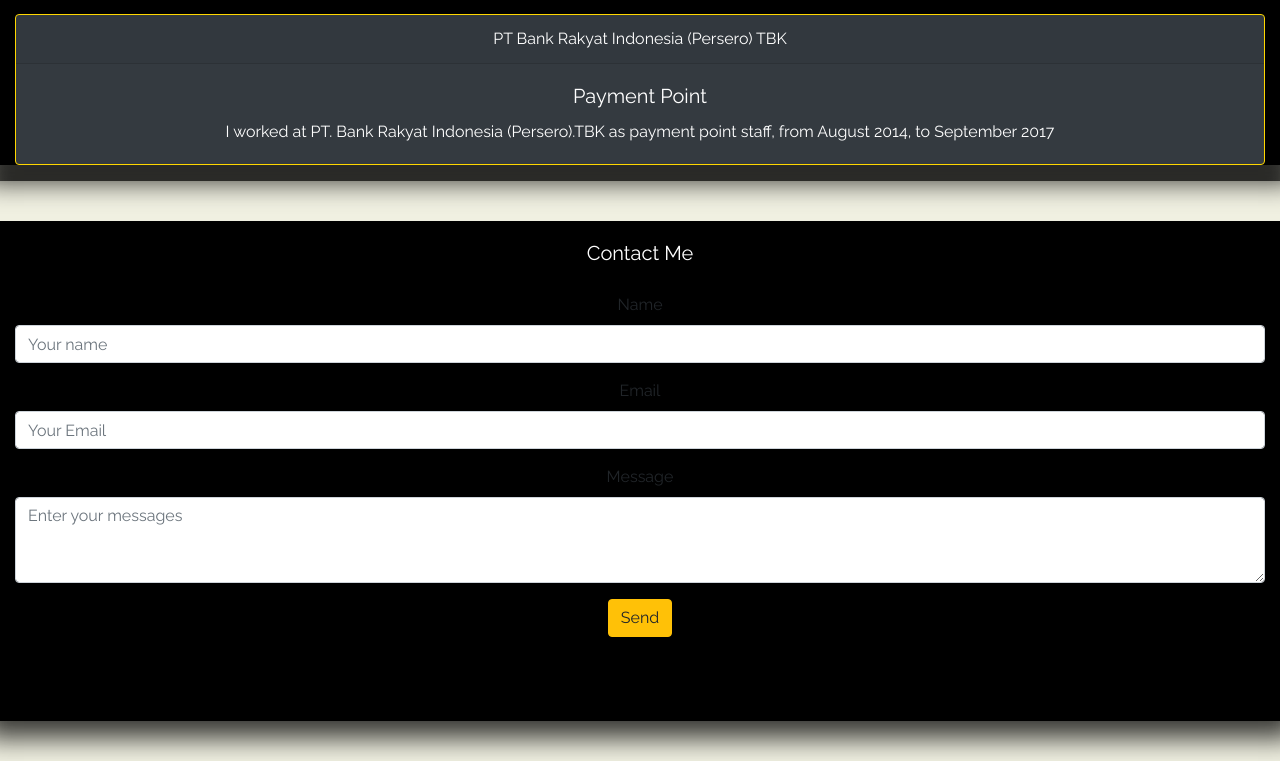
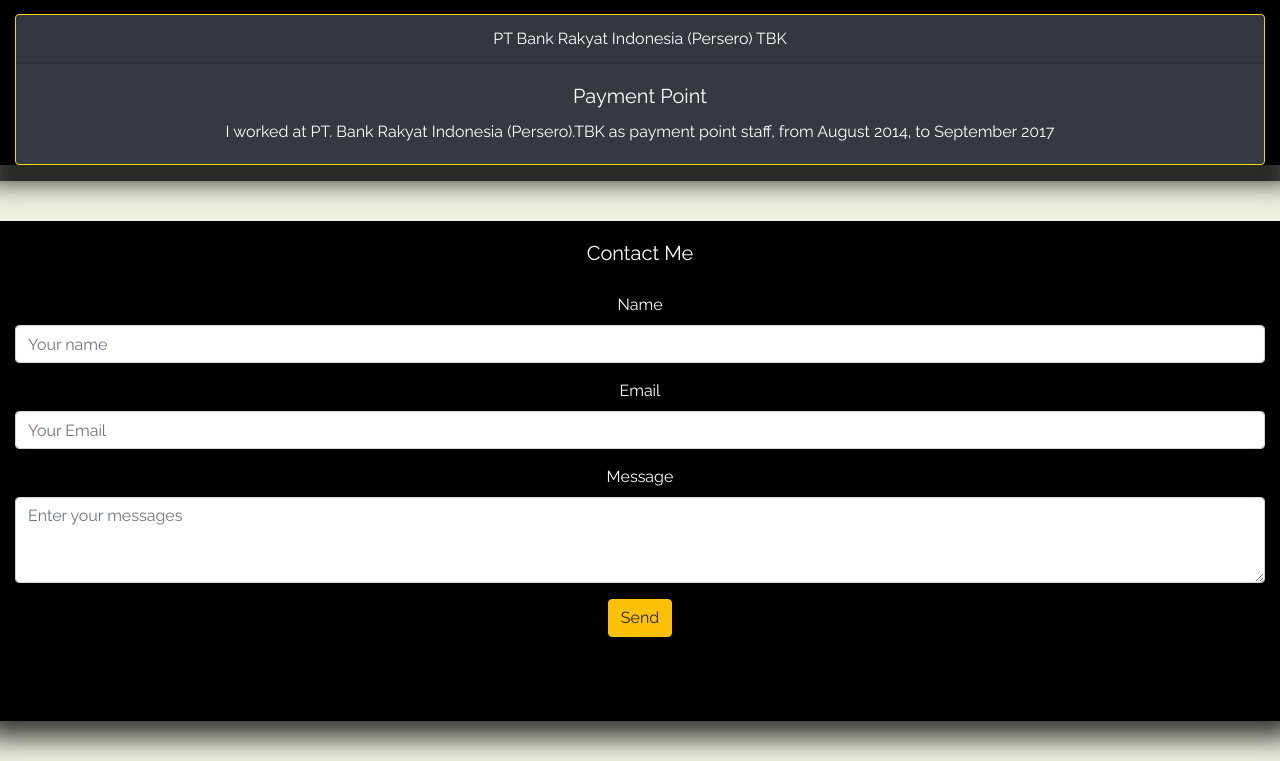
Before and after one commit to idhoramgg/ido, a React (Create React App) app: page / in a window 1280 px wide. Shown: the part 1195-1956 px from the top of the page. Built offline with nearby package versions, Linux system fonts and the light colour scheme.

Commit message:
add component

```diff
--- a/public/index.html
+++ b/public/index.html
@@ -27,7 +27,7 @@
       work correctly both with client-side routing and a non-root public URL.
       Learn how to configure a non-root public URL by running `npm run build`.
     -->
-    <title>React App</title>
+    <title>ridhoam.netlify.com</title>
   </head>
   <body>
     <noscript>You need to enable JavaScript to run this app.</noscript>
--- a/src/components/Contact.js
+++ b/src/components/Contact.js
@@ -2,7 +2,7 @@
 
 export const Contact = () => {
   return (
-    <div className="container" style={{backgroundColor: 'black', minWidth: '100%', height: '500px'}}>
+    <div className="container" style={{backgroundColor: 'black', minWidth: '100%', height: '500px', color: 'white'}}>
         <h5 id="contactpage" style={{color: 'white', padding: '20px'}}> Contact Me</h5>
       <form action="mailto: ridhoabdulmajid@gmail.com" method="POST" encType="text/plain">
         <div class="form-group">
```
